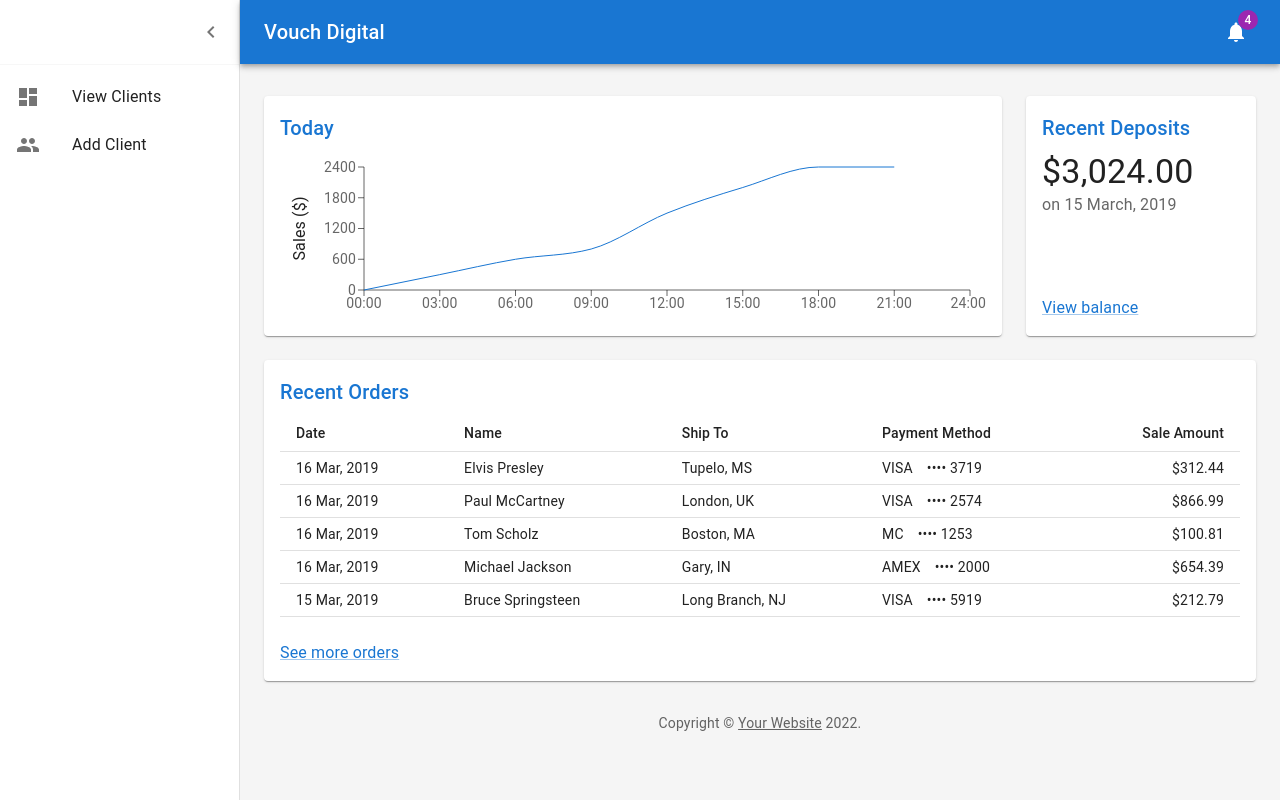
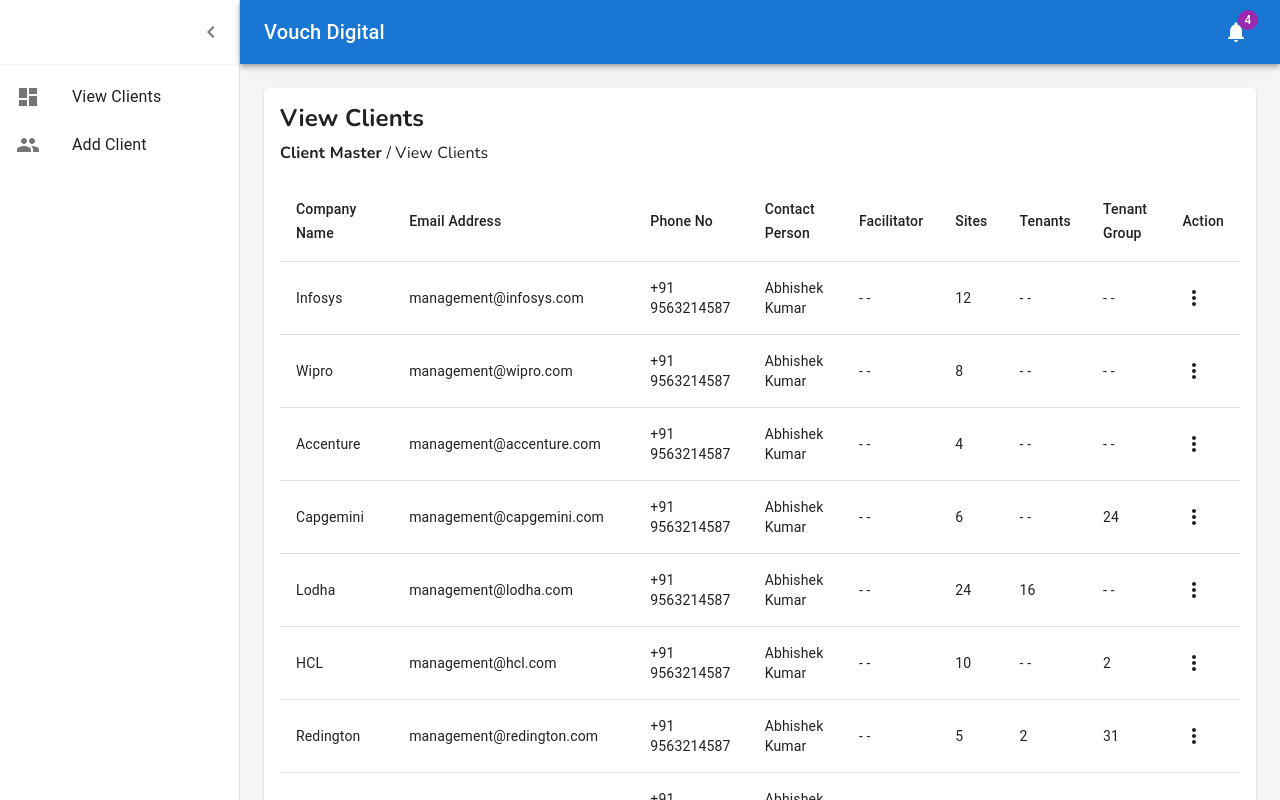
Before and after one commit to ImRanKhan81m/Vouch-Digital-Task, a React (Create React App) app: page /dashboard in a window 1280 px wide. Built offline with nearby package versions, Linux system fonts and the light colour scheme.

Commit message:
dashboard updated

```diff
--- a/src/App.css
+++ b/src/App.css
@@ -1,6 +1,9 @@
-@import url('https://fonts.googleapis.com/css2?family=Nunito+Sans:ital,wght@0,300;0,400;0,600;0,700;0,800;0,900;1,300;1,400;1,600;1,700;1,800;1,900&display=swap');
-.App {
-  text-align: center;
+@import url('https://fonts.googleapis.com/css2?family=Nunito:ital,wght@0,200;0,400;0,500;0,600;0,700;0,800;0,900;1,300;1,400;1,500;1,600;1,700;1,800;1,900&display=swap');
+@import url('https://fonts.googleapis.com/css2?family=Poppins:ital,wght@0,200;0,300;0,400;0,500;0,600;0,700;0,800;0,900;1,200;1,300;1,400;1,500;1,600;1,700;1,800;1,900&display=swap');
+
+body {
+    font-family: 'Nunito', sans-serif !important;
+
 }
 
 .App-logo {
@@ -28,6 +31,9 @@
 .App-link {
   color: #61dafb;
 }
+.action{
+  cursor: pointer;
+}
 
 @keyframes App-logo-spin {
   from {
--- a/src/components/Dashboard/Dashboard.js
+++ b/src/components/Dashboard/Dashboard.js
@@ -18,8 +18,6 @@
 import ChevronLeftIcon from '@mui/icons-material/ChevronLeft';
 import NotificationsIcon from '@mui/icons-material/Notifications';
 import { mainListItems, secondaryListItems } from './listItems';
-import Chart from './Chart';
-import Deposits from './Deposits';
 import Orders from './Orders';
 
 function Copyright(props) {
@@ -164,35 +162,9 @@
           }}
         >
           <Toolbar />
-          <Container maxWidth="lg" sx={{ mt: 4, mb: 4 }}>
-            <Grid container spacing={3}>
-              {/* Chart */}
-              <Grid item xs={12} md={8} lg={9}>
-                <Paper
-                  sx={{
-                    p: 2,
-                    display: 'flex',
-                    flexDirection: 'column',
-                    height: 240,
-                  }}
-                >
-                  <Chart />
-                </Paper>
-              </Grid>
-              {/* Recent Deposits */}
-              <Grid item xs={12} md={4} lg={3}>
-                <Paper
-                  sx={{
-                    p: 2,
-                    display: 'flex',
-                    flexDirection: 'column',
-                    height: 240,
-                  }}
-                >
-                  <Deposits />
-                </Paper>
-              </Grid>
-              {/* Recent Orders */}
+          <div className='px-4 mt-4' sx={{ mt: 4, mb: 4 }}>
+            <Grid  spacing={3}>
+              {/*View Clients */}
               <Grid item xs={12}>
                 <Paper sx={{ p: 2, display: 'flex', flexDirection: 'column' }}>
                   <Orders />
@@ -200,7 +172,7 @@
               </Grid>
             </Grid>
             <Copyright sx={{ pt: 4 }} />
-          </Container>
+          </div>
         </Box>
       </Box>
     </ThemeProvider>
--- a/src/components/Dashboard/Orders.js
+++ b/src/components/Dashboard/Orders.js
@@ -5,47 +5,25 @@
 import TableCell from '@mui/material/TableCell';
 import TableHead from '@mui/material/TableHead';
 import TableRow from '@mui/material/TableRow';
+import MoreVertIcon from '@mui/icons-material/MoreVert';
 import Title from './Title';
 
 // Generate Order Data
-function createData(id, date, name, shipTo, paymentMethod, amount) {
-  return { id, date, name, shipTo, paymentMethod, amount };
+function createData(id, date, name, shipTo, paymentMethod, amount, sites, Tenants, Group, Action) {
+  return { id, date, name, shipTo, paymentMethod, amount, sites, Tenants , Group, Action};
 }
 
 const rows = [
-  createData(
-    0,
-    '16 Mar, 2019',
-    'Elvis Presley',
-    'Tupelo, MS',
-    'VISA ⠀•••• 3719',
-    312.44,
-  ),
-  createData(
-    1,
-    '16 Mar, 2019',
-    'Paul McCartney',
-    'London, UK',
-    'VISA ⠀•••• 2574',
-    866.99,
-  ),
-  createData(2, '16 Mar, 2019', 'Tom Scholz', 'Boston, MA', 'MC ⠀•••• 1253', 100.81),
-  createData(
-    3,
-    '16 Mar, 2019',
-    'Michael Jackson',
-    'Gary, IN',
-    'AMEX ⠀•••• 2000',
-    654.39,
-  ),
-  createData(
-    4,
-    '15 Mar, 2019',
-    'Bruce Springsteen',
-    'Long Branch, NJ',
-    'VISA ⠀•••• 5919',
-    212.79,
-  ),
+  createData(1, 'Infosys', 'management@infosys.com', '+91 9563214587', 'Abhishek Kumar'," - - ", 12 ,'- -','- -'),
+  createData(2, 'Wipro', 'management@wipro.com', '+91 9563214587', 'Abhishek Kumar'," - - ", 8 ,'- -','- -'),
+  createData(3, 'Accenture', 'management@accenture.com', '+91 9563214587', 'Abhishek Kumar'," - - ", 4 ,'- -','- -'),
+  createData(4, 'Capgemini', 'management@capgemini.com', '+91 9563214587', 'Abhishek Kumar'," - - ", 6 ,'- -', 24),
+  createData(5, 'Lodha', 'management@lodha.com', '+91 9563214587', 'Abhishek Kumar'," - - ", 24, 16,'- -'),
+  createData(6, 'HCL', 'management@hcl.com', '+91 9563214587', 'Abhishek Kumar'," - - ", 10 ,'- -',2),
+  createData(7, 'Redington', 'management@redington.com', '+91 9563214587', 'Abhishek Kumar'," - - ", 5, 2,31),
+  createData(8, 'Mphasis', 'management@mphasis.com', '+91 9563214587', 'Abhishek Kumar'," - - ", 1, 23,'- -'),
+  createData(9, 'Larsen & Toubro', 'management@larsentoubro.com', '+91 9563214587', 'Abhishek Kumar'," - - ", 9, '- -','- -'),
+  createData(10, 'Tata Consultancy', 'management@tcs.com', '+91 9563214587', 'Abhishek Kumar'," - - ", 16 ,'- -','- -'),
 ];
 
 function preventDefault(event) {
@@ -55,15 +33,20 @@
 export default function Orders() {
   return (
     <React.Fragment>
-      <Title>Recent Orders</Title>
-      <Table size="small">
+      <h4 className='fw-bold'>View Clients</h4>
+      <p><span className='fw-bold'>Client Master </span>/ View Clients</p>
+      <Table >
         <TableHead>
           <TableRow>
-            <TableCell>Date</TableCell>
-            <TableCell>Name</TableCell>
-            <TableCell>Ship To</TableCell>
-            <TableCell>Payment Method</TableCell>
-            <TableCell align="right">Sale Amount</TableCell>
+            <TableCell>Company Name</TableCell>
+            <TableCell>Email Address</TableCell>
+            <TableCell>Phone No</TableCell>
+            <TableCell>Contact Person </TableCell>
+            <TableCell>Facilitator</TableCell>
+            <TableCell>Sites</TableCell>
+            <TableCell>Tenants</TableCell>
+            <TableCell>Tenant Group</TableCell>
+            <TableCell>Action </TableCell>
           </TableRow>
         </TableHead>
         <TableBody>
@@ -73,7 +56,11 @@
               <TableCell>{row.name}</TableCell>
               <TableCell>{row.shipTo}</TableCell>
               <TableCell>{row.paymentMethod}</TableCell>
-              <TableCell align="right">{`$${row.amount}`}</TableCell>
+              <TableCell >{row.amount}</TableCell>
+              <TableCell>{row.sites}</TableCell>
+              <TableCell>{row.Tenants}</TableCell>
+              <TableCell>{row.Group}</TableCell>
+              <TableCell><MoreVertIcon  className='action'/></TableCell>
             </TableRow>
           ))}
         </TableBody>
```
